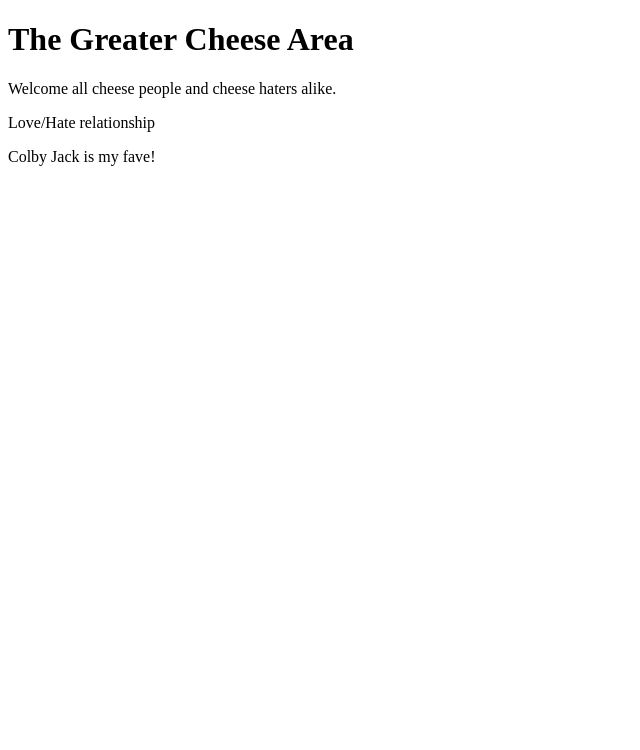
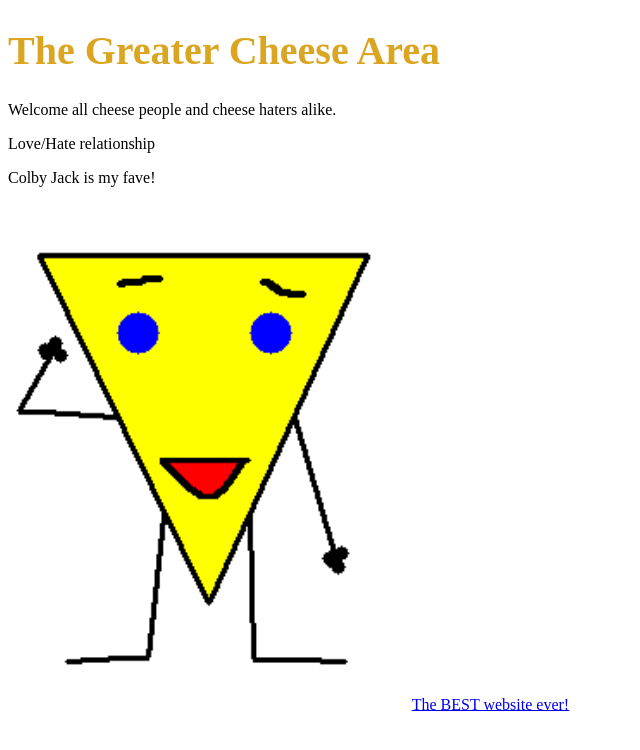
Before and after one commit to peej96/the-greater-cheese-area, a plain HTML site: page index.html in a window 1280 px wide. Shown: the whole page, without its empty margins (0-640 px from the left). Drawn offline with Linux system fonts and the light colour scheme.

Commit message:
add images and links!

```diff
--- a/index.html
+++ b/index.html
@@ -11,6 +11,14 @@
     <p> Welcome all cheese people and cheese haters alike.</p>
     <p>Love/Hate relationship</p>
     <p>Colby Jack is my fave!</p>
+    <img src="nicecheese.gif" alt="An ai-generated screenshot of a website with gifs" width="400">
+    <style>h1 {
+        color:goldenrod;
+        font-size: 40px;
+    }</style>
+    <a class="nav-link"href= "https://crouton.net/">The BEST website ever!</a>
+
+
 
 </body>
 </html>
--- /dev/null
+++ b/style.css
@@ -0,0 +1,16 @@
+h1 {
+    color:goldenrod;
+    font-size: 40px;
+}
+.nav-link {
+    background-color: rgb(73, 31, 31);
+    padding: 12px;
+    border: 2px solid lightsalmon;
+    border-radius: 4px;
+    text-decoration: none;
+    color: black
+}
+
+.nav-link:hover {
+    background-color: #ddd;
+}
```
Also changed, not shown: nicecheese.gif (added).
